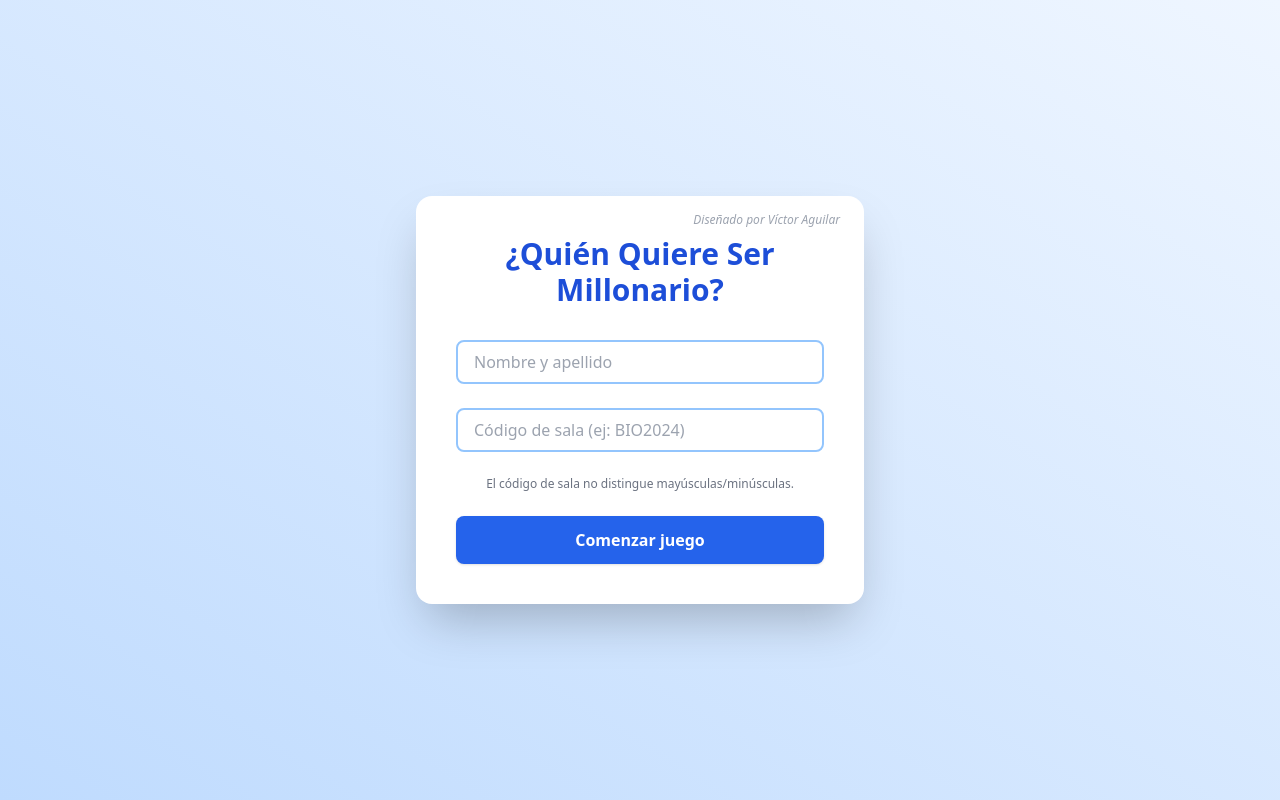
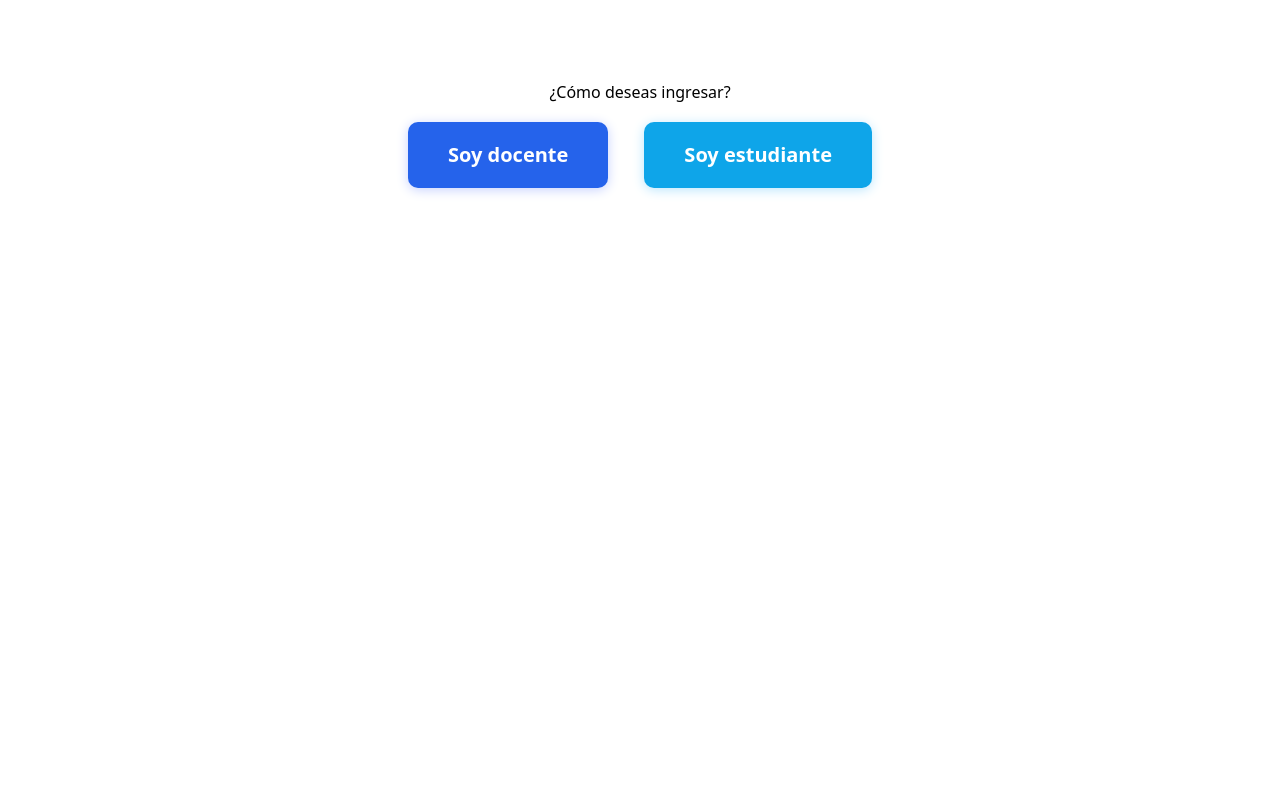
Before and after one commit to VictorProEuler/millonario-frontend, a React (Create React App) app: page / in a window 1280 px wide. Built offline with nearby package versions, Linux system fonts and the light colour scheme.

Commit message:
Corrige ranking excluyendo docentes y agrega selector de rol

```diff
--- a/src/App.js
+++ b/src/App.js
@@ -10,6 +10,7 @@ import {
   actualizarEstadoSala,
 } from "./services/salaService";
 import ModalRanking from "./components/ModalRanking";
+import PantallaSeleccionRol from "./components/PantallaSeleccionRol";
 
 function App() {
   const [nombre, setNombre] = useState("");
@@ -26,22 +27,20 @@ function App() {
   const [juegoTerminado, setJuegoTerminado] = useState(false);
   const [codigoSala, setCodigoSala] = useState("");
   const [ranking, setRanking] = useState([]);
-  const [estadoSala, setEstadoSala] = useState(null); // <--- Estado sincronizado de sala
+  const [estadoSala, setEstadoSala] = useState(null);
   const [mostrarRankingParcial, setMostrarRankingParcial] = useState(false);
   const [rankingParcial, setRankingParcial] = useState([]);
+  const [rol, setRol] = useState(null);
 
-  // Timer y sonidos
   const [segundos, setSegundos] = useState(15);
   const timerRef = useRef(null);
   const timerAudioRef = useRef(null);
   const transicionAudioRef = useRef(null);
 
-  // Normalización de sala
   function normalizarSala(codigo) {
     return codigo.trim().toUpperCase();
   }
 
-  // Sonidos de acierto/fallo
   const playSound = (tipo) => {
     const audio = new window.Audio(
       tipo === "acierto" ? "/sonidos/acierto.mp3" : "/sonidos/fallo.mp3"
@@ -49,7 +48,94 @@ function App() {
     audio.play();
   };
 
-  // Sonido de transición al iniciar cada pregunta
+  const avanzarPregunta = () => {
+    if (!estadoSala) return;
+    if (estadoSala.preguntaActual + 1 < preguntas.length) {
+      actualizarEstadoSala(normalizarSala(codigoSala), {
+        ...estadoSala,
+        preguntaActual: estadoSala.preguntaActual + 1,
+      });
+      // Solo guarda puntaje si es estudiante
+      if (rol === "estudiante") {
+        guardarPuntaje(nombre, puntaje, normalizarSala(codigoSala));
+      }
+    } else {
+      actualizarEstadoSala(normalizarSala(codigoSala), {
+        ...estadoSala,
+        preguntaActual: estadoSala.preguntaActual + 1,
+        fase: "finalizado",
+      });
+      if (rol === "estudiante") {
+        guardarPuntaje(nombre, puntaje, normalizarSala(codigoSala));
+      }
+      setJuegoTerminado(true);
+    }
+    setRespuestaSeleccionada(null);
+    setRespuestaVerificada(false);
+    setUsado5050(false);
+    setOpcionesVisibles([0, 1, 2, 3]);
+    setUsadoAmigo(false);
+    setMensajeAmigo(null);
+    setAmigoPensando(false);
+  };
+
+  const usar5050 = () => {
+    if (usado5050) return;
+    setUsado5050(true);
+    const preguntaActualIdx = estadoSala?.preguntaActual ?? 0;
+    const incorrectas = preguntas[preguntaActualIdx].opciones
+      .map((_, idx) => idx)
+      .filter((idx) => idx !== preguntas[preguntaActualIdx].respuestaCorrecta);
+    const idxAleatorio =
+      incorrectas[Math.floor(Math.random() * incorrectas.length)];
+    setOpcionesVisibles(
+      [preguntas[preguntaActualIdx].respuestaCorrecta, idxAleatorio].sort()
+    );
+  };
+
+  const usarAmigo = () => {
+    if (usadoAmigo) return;
+    setUsadoAmigo(true);
+    setAmigoPensando(true);
+    setMensajeAmigo(null);
+    const preguntaActualIdx = estadoSala?.preguntaActual ?? 0;
+    setTimeout(() => {
+      setAmigoPensando(false);
+      const acierta = Math.random() < 0.7;
+      const idxSugerido = acierta
+        ? preguntas[preguntaActualIdx].respuestaCorrecta
+        : [0, 1, 2, 3].filter(
+            (idx) => idx !== preguntas[preguntaActualIdx].respuestaCorrecta
+          )[Math.floor(Math.random() * 3)];
+      setMensajeAmigo(
+        `🤔 Tu amigo piensa que la respuesta es: "${preguntas[preguntaActualIdx].opciones[idxSugerido]}".`
+      );
+    }, 1500);
+  };
+
+  const calcularPuntaje = () => {
+    if (segundos > 12) return 1000;
+    if (segundos > 9) return 900;
+    if (segundos > 6) return 800;
+    if (segundos > 3) return 600;
+    if (segundos > 0) return 400;
+    return 200;
+  };
+
+  const handleSeleccion = (idx) => {
+    setRespuestaSeleccionada(idx);
+    setRespuestaVerificada(true);
+    const preguntaActualIdx = estadoSala?.preguntaActual ?? 0;
+    if (idx === preguntas[preguntaActualIdx].respuestaCorrecta) {
+      playSound("acierto");
+      setMostrarAnimacion(true);
+      setPuntaje((p) => p + calcularPuntaje());
+      setTimeout(() => setMostrarAnimacion(false), 1200);
+    } else {
+      playSound("fallo");
+    }
+  };
+
   useEffect(() => {
     if (
       juegoIniciado &&
@@ -65,7 +151,6 @@ function App() {
     }
   }, [estadoSala?.preguntaActual, juegoIniciado, juegoTerminado]);
 
-  // Timer visible y sonido
   useEffect(() => {
     if (juegoIniciado && !juegoTerminado && !respuestaVerificada) {
       setSegundos(15);
@@ -104,17 +189,18 @@ function App() {
     respuestaVerificada,
   ]);
 
-  // Ranking en tiempo real (al finalizar)
   useEffect(() => {
     if (juegoTerminado) {
       const sala = normalizarSala(codigoSala);
+      // Solo guarda si es estudiante
+      if (rol === "estudiante") {
         guardarPuntaje(nombre, puntaje, sala);
+      }
       const unsubscribe = escucharRanking(setRanking, sala);
       return () => unsubscribe && unsubscribe();
     }
-  }, [juegoTerminado, nombre, puntaje, codigoSala]);
+  }, [juegoTerminado, nombre, puntaje, codigoSala, rol]);
 
-  // Escucha el estado de sala en tiempo real (preguntaActual)
   useEffect(() => {
     if (codigoSala.trim() !== "") {
       const sala = normalizarSala(codigoSala);
@@ -123,7 +209,6 @@ function App() {
     }
   }, [codigoSala]);
 
-  // Efecto para escuchar el ranking parcial
   useEffect(() => {
     if (juegoIniciado && !juegoTerminado && codigoSala.trim() !== "") {
       const sala = normalizarSala(codigoSala);
@@ -132,97 +217,12 @@ function App() {
     }
   }, [juegoIniciado, juegoTerminado, codigoSala]);
 
-  // Avanzar a la siguiente pregunta (solo el profe)
-  const avanzarPregunta = () => {
-    if (!estadoSala) return;
-    if (estadoSala.preguntaActual + 1 < preguntas.length) {
-      actualizarEstadoSala(normalizarSala(codigoSala), {
-        ...estadoSala,
-        preguntaActual: estadoSala.preguntaActual + 1,
-      });
-      guardarPuntaje(nombre, puntaje, normalizarSala(codigoSala)); // <-- AGREGA ESTA LÍNEA AQUÍ
-    } else {
-      // Fin del juego
-      actualizarEstadoSala(normalizarSala(codigoSala), {
-        ...estadoSala,
-        preguntaActual: estadoSala.preguntaActual + 1,
-        fase: "finalizado",
-      });
-      guardarPuntaje(nombre, puntaje, normalizarSala(codigoSala)); //<-- Y AQUÍ TAMBIÉN
-      setJuegoTerminado(true);
+  // ---- Renderizado Condicional ----
+
+  if (!rol) {
+    return <PantallaSeleccionRol onSeleccion={setRol} />;
   }
-    setRespuestaSeleccionada(null);
-    setRespuestaVerificada(false);
-    setUsado5050(false);
-    setOpcionesVisibles([0, 1, 2, 3]);
-    setUsadoAmigo(false);
-    setMensajeAmigo(null);
-    setAmigoPensando(false);
-  };
 
-  // Lógica 50/50
-  const usar5050 = () => {
-    if (usado5050) return;
-    setUsado5050(true);
-    const preguntaActualIdx = estadoSala?.preguntaActual ?? 0;
-    const incorrectas = preguntas[preguntaActualIdx].opciones
-      .map((_, idx) => idx)
-      .filter((idx) => idx !== preguntas[preguntaActualIdx].respuestaCorrecta);
-    const idxAleatorio =
-      incorrectas[Math.floor(Math.random() * incorrectas.length)];
-    setOpcionesVisibles(
-      [preguntas[preguntaActualIdx].respuestaCorrecta, idxAleatorio].sort()
-    );
-  };
-
-  // Lógica comodín "preguntar a un amigo"
-  const usarAmigo = () => {
-    if (usadoAmigo) return;
-    setUsadoAmigo(true);
-    setAmigoPensando(true);
-    setMensajeAmigo(null);
-    const preguntaActualIdx = estadoSala?.preguntaActual ?? 0;
-    setTimeout(() => {
-      setAmigoPensando(false);
-      const acierta = Math.random() < 0.7;
-      const idxSugerido = acierta
-        ? preguntas[preguntaActualIdx].respuestaCorrecta
-        : [0, 1, 2, 3].filter(
-            (idx) => idx !== preguntas[preguntaActualIdx].respuestaCorrecta
-          )[Math.floor(Math.random() * 3)];
-      setMensajeAmigo(
-        `🤔 Tu amigo piensa que la respuesta es: "${preguntas[preguntaActualIdx].opciones[idxSugerido]}".`
-      );
-    }, 1500);
-  };
-
-  // Puntuación proporcional al tiempo
-  const calcularPuntaje = () => {
-    if (segundos > 12) return 1000;
-    if (segundos > 9) return 900;
-    if (segundos > 6) return 800;
-    if (segundos > 3) return 600;
-    if (segundos > 0) return 400;
-    return 200;
-  };
-
-  // Al seleccionar respuesta
-  const handleSeleccion = (idx) => {
-    setRespuestaSeleccionada(idx);
-    setRespuestaVerificada(true);
-    const preguntaActualIdx = estadoSala?.preguntaActual ?? 0;
-    if (idx === preguntas[preguntaActualIdx].respuestaCorrecta) {
-      playSound("acierto");
-      setMostrarAnimacion(true);
-      setPuntaje((p) => p + calcularPuntaje());
-      setTimeout(() => setMostrarAnimacion(false), 1200);
-    } else {
-      playSound("fallo");
-    }
-    // Aquí ya no avanzas localmente la pregunta. El profe debe pulsar "Siguiente".
-  };
-
-  // Antes de iniciar
   if (!juegoIniciado) {
     return (
       <PantallaInicio
@@ -230,9 +230,12 @@ function App() {
         setNombre={setNombre}
         codigoSala={codigoSala}
         setCodigoSala={setCodigoSala}
+        esDocente={rol === "docente"}
         onIniciar={() => {
           if (nombre.trim() !== "" && codigoSala.trim() !== "") {
+            if (rol === "docente") {
               inicializarSala(normalizarSala(codigoSala), "profesor");
+            }
             setJuegoIniciado(true);
           }
         }}
@@ -240,18 +243,22 @@ function App() {
     );
   }
 
-  // Si no hay estado de sala aún, loader
   if (!estadoSala) {
     return <div>Cargando sala...</div>;
   }
 
-  // Fin del juego
   if (estadoSala.fase === "finalizado" || juegoTerminado) {
+    // Filtrar ranking: NUNCA mostrar el nombre del docente
+    const nombreDocente = rol === "docente" ? nombre.trim().toLowerCase() : "";
+    const rankingFiltrado = ranking.filter(
+      (item) => item.nombre.trim().toLowerCase() !== nombreDocente
+    );
+
     return (
       <FinDelJuego
         nombre={nombre}
         puntaje={puntaje}
-        ranking={ranking}
+        ranking={rankingFiltrado}
         onReiniciar={() => {
           setJuegoIniciado(false);
           setRespuestaSeleccionada(null);
@@ -269,29 +276,30 @@ function App() {
     );
   }
 
-  // ---- Esto va JUSTO aquí, dentro del cuerpo de la función y antes del return ----
+  // Pregunta actual
   const preguntaActualIdx = estadoSala.preguntaActual ?? 0;
   const preguntaActual = preguntas[preguntaActualIdx];
   if (!preguntaActual) {
     return <div>Cargando pregunta...</div>;
   }
-  // -------------------------------------------------------------------------------
 
-  // Normaliza nombre actual
+  // Ranking visible (parcial): NUNCA incluir al docente
+  const nombreDocente = rol === "docente" ? nombre.trim().toLowerCase() : "";
+  let rankingVisible = [...rankingParcial].filter(
+    (item) => item.nombre.trim().toLowerCase() !== nombreDocente
+  );
+  // Si eres estudiante, agrega tu propio puntaje actualizado si es necesario
+  if (rol === "estudiante") {
     const nombreNormalizado = nombre.trim().toLowerCase();
-
-  // Copia del ranking parcial y actualiza o inserta el puntaje actual
-  let rankingVisible = [...rankingParcial];
     const idx = rankingVisible.findIndex(
       (item) => item.nombre.trim().toLowerCase() === nombreNormalizado
     );
-
     if (idx >= 0) {
       rankingVisible[idx].puntaje = puntaje;
     } else {
       rankingVisible.push({ nombre, puntaje });
     }
-
+  }
   rankingVisible.sort((a, b) => b.puntaje - a.puntaje);
 
   return (
@@ -312,8 +320,10 @@ function App() {
         usarAmigo={usarAmigo}
         mensajeAmigo={mensajeAmigo}
         handleSeleccion={handleSeleccion}
+        esDocente={rol === "docente"}
       />
 
+      {rol === "docente" && (
         <div style={{ textAlign: "center", marginTop: 16 }}>
           <button
             onClick={avanzarPregunta}
@@ -348,6 +358,7 @@ function App() {
             Ver ranking parcial
           </button>
         </div>
+      )}
 
       <ModalRanking
         visible={mostrarRankingParcial}
--- a/src/components/PantallaInicio.jsx
+++ b/src/components/PantallaInicio.jsx
@@ -1,11 +1,19 @@
 import React from "react";
 
-// 1. AGREGA los nuevos props: codigoSala, setCodigoSala
-function PantallaInicio({ nombre, setNombre, codigoSala, setCodigoSala, onIniciar }) {
+function PantallaInicio({
+  nombre,
+  setNombre,
+  codigoSala,
+  setCodigoSala,
+  onIniciar,
+  esDocente,
+}) {
   return (
     <div className="min-h-screen flex items-center justify-center bg-gradient-to-tr from-blue-200 to-blue-50">
       <div className="bg-white rounded-2xl shadow-2xl p-10 w-full max-w-md relative">
-        <h1 className="text-3xl font-extrabold text-blue-700 mb-2 text-center">¿Quién Quiere Ser Millonario?</h1>
+        <h1 className="text-3xl font-extrabold text-blue-700 mb-2 text-center">
+          ¿Quién Quiere Ser Millonario?
+        </h1>
         <span className="absolute top-4 right-6 text-xs text-gray-400 italic select-none">
           Diseñado por Víctor Aguilar
         </span>
@@ -15,28 +23,25 @@ function PantallaInicio({ nombre, setNombre, codigoSala, setCodigoSala, onInicia
             className="w-full px-4 py-2 border-2 border-blue-300 rounded-lg focus:outline-none focus:border-blue-600 transition"
             placeholder="Nombre y apellido"
             value={nombre}
-            onChange={e => setNombre(e.target.value)}
+            onChange={(e) => setNombre(e.target.value)}
           />
-          {/* 2. AGREGA este input para el código de sala */}
           <input
             type="text"
             className="w-full px-4 py-2 border-2 border-blue-300 rounded-lg focus:outline-none focus:border-blue-600 transition"
             placeholder="Código de sala (ej: BIO2024)"
             value={codigoSala}
-            onChange={e => setCodigoSala(e.target.value)}
+            onChange={(e) => setCodigoSala(e.target.value)}
           />
-          {/* 3. Mensaje aclaratorio */}
           <p className="text-xs text-gray-500 mt-1">
             El código de sala no distingue mayúsculas/minúsculas.
           </p>
-          {/* 4. Cambia el botón para que también requiera sala */}
           <button
             type="button"
             className="w-full py-3 bg-blue-600 text-white font-bold rounded-lg shadow hover:bg-blue-700 transition"
             onClick={onIniciar}
             disabled={nombre.trim() === "" || codigoSala.trim() === ""}
           >
-            Comenzar juego
+            {esDocente ? "Crear sala" : "Unirse a sala"}
           </button>
         </form>
       </div>
--- /dev/null
+++ b/src/components/PantallaSeleccionRol.jsx
@@ -0,0 +1,45 @@
+import React from "react";
+
+function PantallaSeleccionRol({ onSeleccion }) {
+  return (
+    <div style={{ textAlign: "center", marginTop: "80px" }}>
+      <h2>¿Cómo deseas ingresar?</h2>
+      <button
+        onClick={() => onSeleccion("docente")}
+        style={{
+          margin: "18px",
+          padding: "18px 40px",
+          fontSize: "20px",
+          background: "#2563eb",
+          color: "#fff",
+          borderRadius: "10px",
+          border: "none",
+          fontWeight: "bold",
+          cursor: "pointer",
+          boxShadow: "0 2px 12px #c7d2fe",
+        }}
+      >
+        Soy docente
+      </button>
+      <button
+        onClick={() => onSeleccion("estudiante")}
+        style={{
+          margin: "18px",
+          padding: "18px 40px",
+          fontSize: "20px",
+          background: "#0ea5e9",
+          color: "#fff",
+          borderRadius: "10px",
+          border: "none",
+          fontWeight: "bold",
+          cursor: "pointer",
+          boxShadow: "0 2px 12px #bae6fd",
+        }}
+      >
+        Soy estudiante
+      </button>
+    </div>
+  );
+}
+
+export default PantallaSeleccionRol;
```
Also changed, not shown: src/components/PantallaJuego.jsx (+56 -17 lines). Lines whose indentation alone changed are shown as unchanged.
